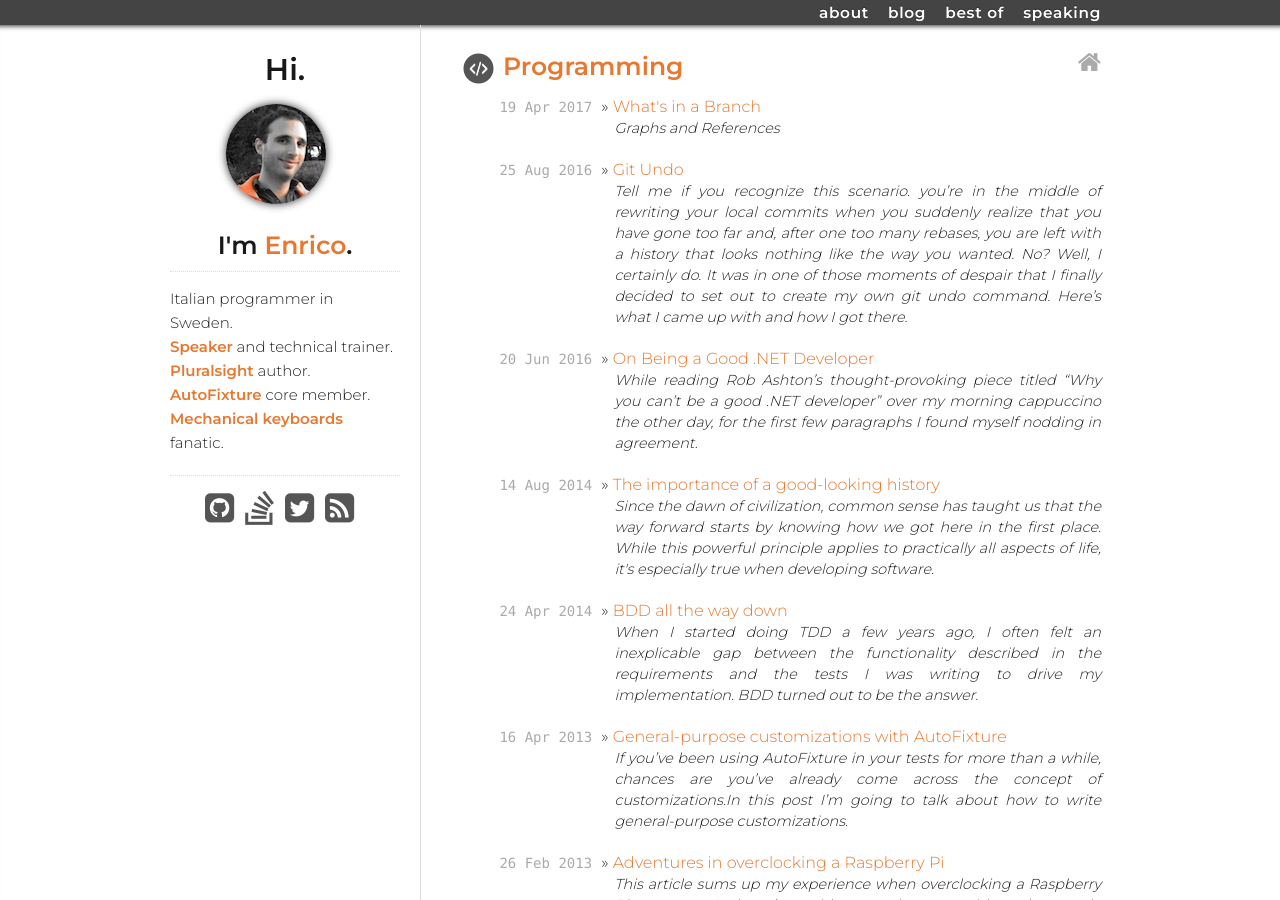
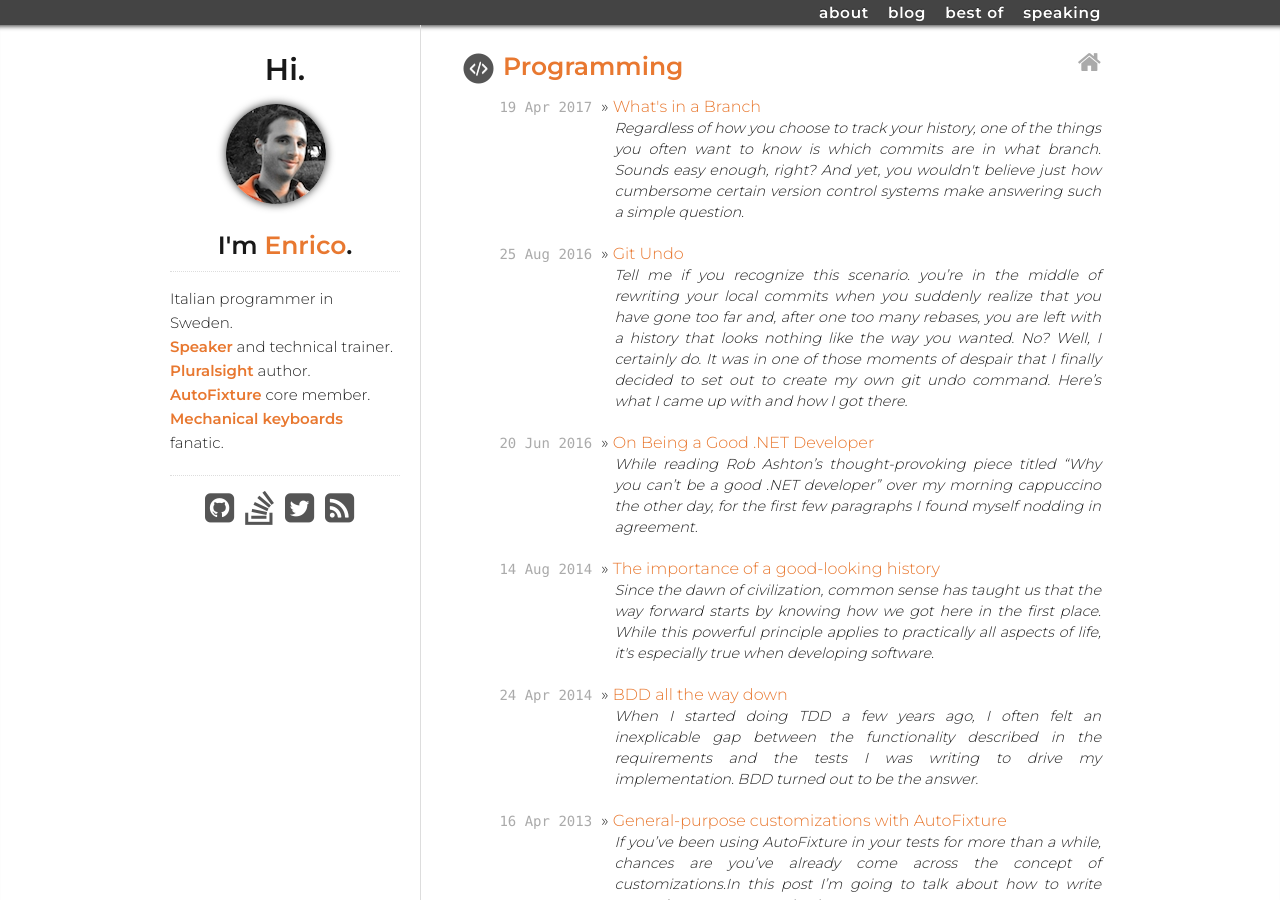
Before and after one commit to megakemp/megakemp.github.io, a Jekyll site: the page built from tag/programming/index.html, in a window 1280 px wide and 900 px high. Built offline with Jekyll 4.4.1, drawn with Linux system fonts in a browser that asks for light colours; nearby versions of some CDN libraries; comment, search, counter and statistics services are not loaded.

Commit message:
Adds an excerpt for the Git branch post

```diff
--- a/_posts/2017-04-19-what-is-in-a-git-branch.md
+++ b/_posts/2017-04-19-what-is-in-a-git-branch.md
@@ -6,6 +6,7 @@ categories: programming
 assets: what-is-in-a-git-branch
 image: overview.png
 summary: "Regardless of how you choose to track your history, one of the things you often want to know is which commits are in what branch. Sounds easy enough, right? And yet, you wouldn't believe just how cumbersome certain version control systems make answering such a simple question. What I think you'll find even harder to believe, however, is the fact that with Git it's as easy as pie."
+excerpt: "Regardless of how you choose to track your history, one of the things you often want to know is which commits are in what branch. Sounds easy enough, right? And yet, you wouldn't believe just how cumbersome certain version control systems make answering such a simple question."
 ---
 
 ### Graphs and References
```
